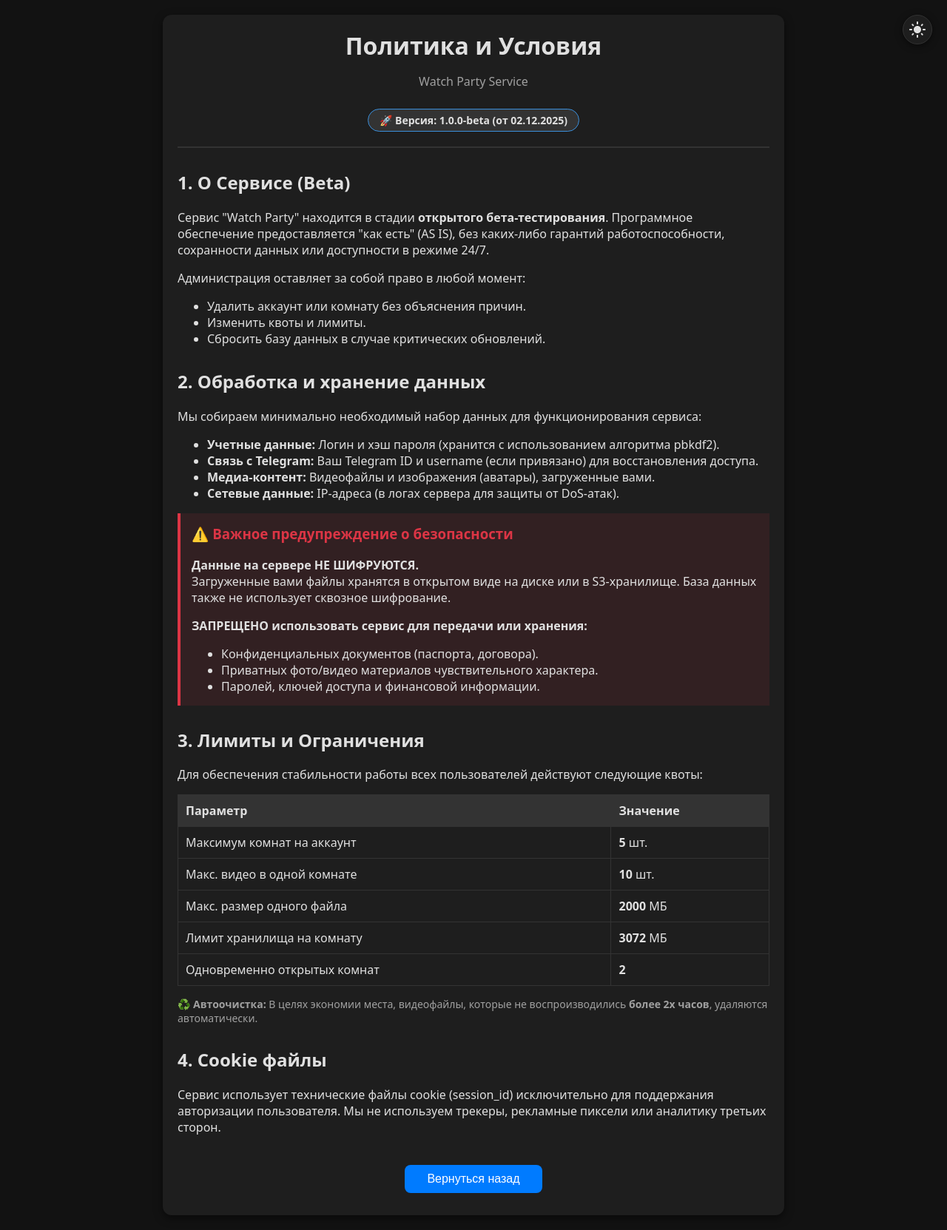
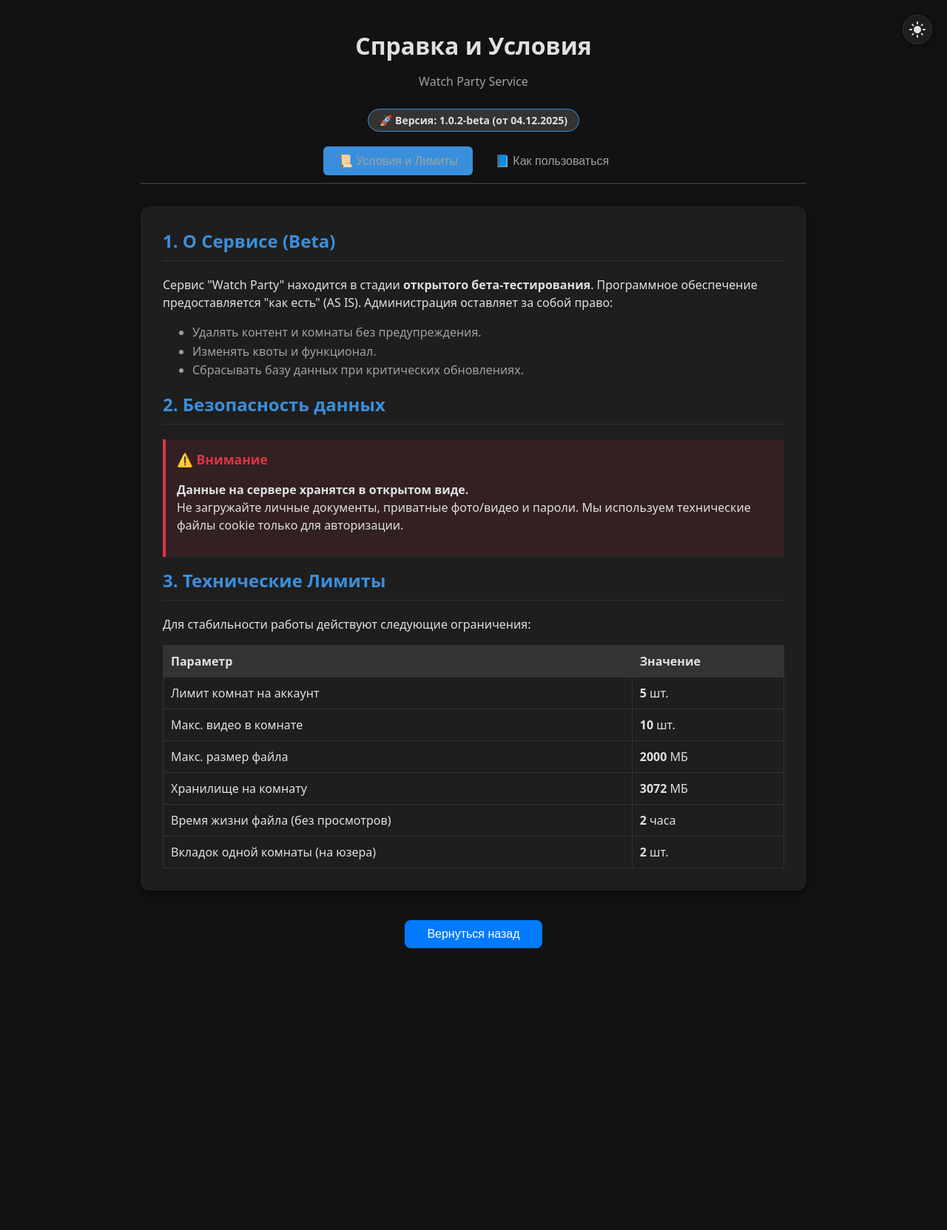
Before and after one commit to TeaGuardian/Watch-Party, a Flask app: page /policy in a window 1280 px wide. Shown: the whole page at 74% size. After the commit the page ends 1282 px from the top, so only its background shows below. Run offline with Flask 3, Linux system fonts and the light colour scheme; some libraries are stand-ins or nearby versions.

Commit message:
WTService ui style update

```diff
--- a/app/__init__.py
+++ b/app/__init__.py
@@ -85,14 +85,14 @@
         if r_uuid_str not in user_conns and len(user_conns) >= AppConfig.MAX_OPENED_ROOMS:
             return redirect('/')
 
-        # [NEW] 4. Выбор шаблона
+        # 4. Выбор шаблона
         template_name = 'voiced_room.html' if room.has_voice_chat else 'room.html'
 
         return render_template(template_name,
                                room_uuid=str(room_uuid),
                                max_video_size=AppConfig.MAX_VIDEO_SIZE_BYTES,
+                               video_retention_hours=AppConfig.MAX_VIDEO_RETENTION_HOURS,
                                current_user=current_user)
-
     @app.route('/content/<path:filename>')
     def serve_content(filename):
         if StorageConfig.USE_S3:
--- a/app/routes.py
+++ b/app/routes.py
@@ -21,7 +21,7 @@
 
 sys.path.append(os.path.dirname(os.path.dirname(os.path.abspath(__file__))))
 from core.models import Room, Video, NewsPost, User, RoomAccess, db, DailyWatchStat
-from core.cache import get_cache, set_cache
+from core.cache import get_cache, set_cache, delete_cache
 from core.validators import validate_password_strength
 from config import BotConfig, AppConfig
 from tasks.media import process_video_task, delete_storage_folder_task, delete_account_files_task
@@ -870,10 +870,10 @@
 
     # 2. Считаем (Тяжелые операции)
     total_seconds = DailyWatchStat.select(fn.SUM(DailyWatchStat.total_seconds)).scalar() or 0
-    total_hours = round(total_seconds / 3600, 1)
+    total_hours = float(round(total_seconds / 3600, 1))
 
     total_storage_bytes = Video.select(fn.SUM(Video.file_size)).scalar() or 0
-    total_storage_gb = round(total_storage_bytes / (1024 ** 3), 2)
+    total_storage_gb = float(round(total_storage_bytes / (1024 ** 3), 2))
 
     stats = {
         'users_total': User.select().count(),
@@ -910,7 +910,7 @@
         # Тяжелый подзапрос для каждого юзера
         total_sec = DailyWatchStat.select(fn.SUM(DailyWatchStat.total_seconds)).where(
             DailyWatchStat.user == u).scalar() or 0
-        total_hours = round(total_sec / 3600, 1)
+        total_hours = float(round(total_sec / 3600, 1))
 
         d = u.to_dict()
         d['total_hours'] = total_hours
--- a/app/sockets.py
+++ b/app/sockets.py
@@ -116,7 +116,7 @@
 
 @socketio.on('connect')
 @db_session
-def on_connect():
+def on_connect(*args, **kwargs):
     user = get_current_user()
     if user:
         join_room(f"user_{user.id}")
--- a/config.py
+++ b/config.py
@@ -28,6 +28,8 @@
     # Лимит на общий вес файлов в комнате (по умолчанию 3 ГБ)
     MAX_ROOM_STORAGE_MB = int(os.getenv("MAX_ROOM_STORAGE_MB", 3072))
     MAX_ROOM_STORAGE_BYTES = MAX_ROOM_STORAGE_MB * 1024 * 1024
+
+    MAX_VIDEO_RETENTION_HOURS = int(os.getenv("MAX_VIDEO_RETENTION_HOURS", 2))
 
     MAX_CONTENT_LENGTH = MAX_VIDEO_SIZE_BYTES + 10 * 1024 * 1024
 
--- a/templates/policy.html
+++ b/templates/policy.html
@@ -2,61 +2,54 @@
 {% extends 'base.html' %}
 
 {% block content %}
-<div class="policy-container" style="max-width: 800px; margin: 0 auto; padding: 20px; background: var(--bg-card); border-radius: 12px; box-shadow: 0 4px 12px var(--shadow-color);">
+<div class="dashboard-container" style="max-width: 900px; margin: 0 auto;">
 
-    <div style="text-align: center; margin-bottom: 30px; border-bottom: 2px solid var(--border-color); padding-bottom: 20px;">
-        <h1 style="margin: 0;">Политика и Условия</h1>
+    <!-- Заголовок -->
+    <div style="text-align: center; margin-bottom: 20px;">
+        <h1 style="margin: 0;">Справка и Условия</h1>
         <p style="color: var(--text-muted);">Watch Party Service</p>
         <div style="background: var(--bg-hover); display: inline-block; padding: 5px 15px; border-radius: 20px; margin-top: 10px; font-weight: bold; font-size: 14px; border: 1px solid var(--primary-color);">
-            🚀 Версия: 1.0.0-beta (от 02.12.2025)
+            🚀 Версия: 1.0.2-beta (от 04.12.2025)
         </div>
     </div>
 
-    <section style="margin-bottom: 30px;">
+    <!-- Навигация (Табы) -->
+    <nav class="nav-tabs" style="justify-content: center; margin-bottom: 30px;">
+        <button class="tab-btn active" onclick="openPolicyTab('terms')">📜 Условия и Лимиты</button>
+        <button class="tab-btn" onclick="openPolicyTab('guide')">📘 Как пользоваться</button>
+    </nav>
+
+    <!-- Вклдака 1: Политика и Лимиты -->
+    <div id="tab-terms" class="policy-tab-content active">
+        <div class="policy-card">
+            <section>
                 <h2>1. О Сервисе (Beta)</h2>
                 <p>
                     Сервис "Watch Party" находится в стадии <b>открытого бета-тестирования</b>.
-            Программное обеспечение предоставляется "как есть" (AS IS), без каких-либо гарантий работоспособности,
-            сохранности данных или доступности в режиме 24/7.
+                    Программное обеспечение предоставляется "как есть" (AS IS). Администрация оставляет за собой право:
                 </p>
-        <p>Администрация оставляет за собой право в любой момент:</p>
                 <ul>
-            <li>Удалить аккаунт или комнату без объяснения причин.</li>
-            <li>Изменить квоты и лимиты.</li>
-            <li>Сбросить базу данных в случае критических обновлений.</li>
+                    <li>Удалять контент и комнаты без предупреждения.</li>
+                    <li>Изменять квоты и функционал.</li>
+                    <li>Сбрасывать базу данных при критических обновлениях.</li>
                 </ul>
             </section>
 
-    <section style="margin-bottom: 30px;">
-        <h2>2. Обработка и хранение данных</h2>
-        <p>Мы собираем минимально необходимый набор данных для функционирования сервиса:</p>
-        <ul>
-            <li><b>Учетные данные:</b> Логин и хэш пароля (хранится с использованием алгоритма pbkdf2).</li>
-            <li><b>Связь с Telegram:</b> Ваш Telegram ID и username (если привязано) для восстановления доступа.</li>
-            <li><b>Медиа-контент:</b> Видеофайлы и изображения (аватары), загруженные вами.</li>
-            <li><b>Сетевые данные:</b> IP-адреса (в логах сервера для защиты от DoS-атак).</li>
-        </ul>
+            <section>
+                <h2>2. Безопасность данных</h2>
                 <div style="background: rgba(220, 53, 69, 0.1); border-left: 4px solid #dc3545; padding: 15px; margin: 15px 0;">
-            <h3 style="margin-top: 0; color: #dc3545;">⚠️ Важное предупреждение о безопасности</h3>
+                    <h3 style="margin-top: 0; color: #dc3545;">⚠️ Внимание</h3>
                     <p>
-                <b>Данные на сервере НЕ ШИФРУЮТСЯ.</b> <br>
-                Загруженные вами файлы хранятся в открытом виде на диске или в S3-хранилище.
-                База данных также не использует сквозное шифрование.
+                        <b>Данные на сервере хранятся в открытом виде.</b><br>
+                        Не загружайте личные документы, приватные фото/видео и пароли.
+                        Мы используем технические файлы cookie только для авторизации.
                     </p>
-            <p style="font-weight: bold;">
-                ЗАПРЕЩЕНО использовать сервис для передачи или хранения:
-            </p>
-            <ul style="margin-bottom: 0;">
-                <li>Конфиденциальных документов (паспорта, договора).</li>
-                <li>Приватных фото/видео материалов чувствительного характера.</li>
-                <li>Паролей, ключей доступа и финансовой информации.</li>
-            </ul>
                 </div>
             </section>
 
-    <section style="margin-bottom: 30px;">
-        <h2>3. Лимиты и Ограничения</h2>
-        <p>Для обеспечения стабильности работы всех пользователей действуют следующие квоты:</p>
+            <section>
+                <h2>3. Технические Лимиты</h2>
+                <p>Для стабильности работы действуют следующие ограничения:</p>
 
                 <table class="data-table" style="width: 100%; border-collapse: collapse; margin-top: 10px;">
                     <thead>
@@ -67,44 +60,125 @@
                     </thead>
                     <tbody>
                         <tr>
-                    <td style="padding: 10px; border: 1px solid var(--border-color);">Максимум комнат на аккаунт</td>
+                            <td style="padding: 10px; border: 1px solid var(--border-color);">Лимит комнат на аккаунт</td>
                             <td style="padding: 10px; border: 1px solid var(--border-color);"><b>{{ config.MAX_ROOMS_COUNT }}</b> шт.</td>
                         </tr>
                         <tr>
-                    <td style="padding: 10px; border: 1px solid var(--border-color);">Макс. видео в одной комнате</td>
+                            <td style="padding: 10px; border: 1px solid var(--border-color);">Макс. видео в комнате</td>
                             <td style="padding: 10px; border: 1px solid var(--border-color);"><b>{{ config.MAX_ROOM_VIDEOS }}</b> шт.</td>
                         </tr>
                         <tr>
-                    <td style="padding: 10px; border: 1px solid var(--border-color);">Макс. размер одного файла</td>
+                            <td style="padding: 10px; border: 1px solid var(--border-color);">Макс. размер файла</td>
                             <td style="padding: 10px; border: 1px solid var(--border-color);"><b>{{ config.MAX_VIDEO_SIZE_MB }}</b> МБ</td>
                         </tr>
                         <tr>
-                    <td style="padding: 10px; border: 1px solid var(--border-color);">Лимит хранилища на комнату</td>
+                            <td style="padding: 10px; border: 1px solid var(--border-color);">Хранилище на комнату</td>
                             <td style="padding: 10px; border: 1px solid var(--border-color);"><b>{{ config.MAX_ROOM_STORAGE_MB }}</b> МБ</td>
                         </tr>
                         <tr>
-                    <td style="padding: 10px; border: 1px solid var(--border-color);">Одновременно открытых комнат</td>
-                    <td style="padding: 10px; border: 1px solid var(--border-color);"><b>{{ config.MAX_OPENED_ROOMS }}</b></td>
+                            <td style="padding: 10px; border: 1px solid var(--border-color);">Время жизни файла (без просмотров)</td>
+                            <td style="padding: 10px; border: 1px solid var(--border-color);"><b>{{ config.MAX_VIDEO_RETENTION_HOURS }}</b> часа</td>
+                        </tr>
+                        <tr>
+                            <td style="padding: 10px; border: 1px solid var(--border-color);">Вкладок одной комнаты (на юзера)</td>
+                            <td style="padding: 10px; border: 1px solid var(--border-color);"><b>{{ config.MAX_DUPLICATION }}</b> шт.</td>
                         </tr>
                     </tbody>
                 </table>
+            </section>
+        </div>
+    </div>
 
-        <div style="margin-top: 15px; font-size: 14px; color: var(--text-muted);">
-            <p><b>♻️ Автоочистка:</b> В целях экономии места, видеофайлы, которые не воспроизводились <b>более 2х часов</b>, удаляются автоматически.</p>
+    <!-- Вкладка 2: Гайд пользователя -->
+    <div id="tab-guide" class="policy-tab-content" style="display: none;">
+
+        <!-- Секция: Профиль -->
+        <div class="policy-card">
+            <h2>👤 Профиль и Доступ</h2>
+            <p>Чтобы полноценно пользоваться сервисом, необходимо пройти верификацию:</p>
+            <ol>
+                <li>Зарегистрируйтесь на сайте.</li>
+                <li>Перейдите во вкладку <b>Профиль</b>.</li>
+                <li>Нажмите <b>"Привязать Telegram"</b> и перейдите в бота.</li>
+                <li>Нажмите <code>Старт</code> в боте. Ваш аккаунт получит статус <i>Verified</i>.</li>
+                <li>После проверки администратором вы получите доступ к созданию комнат.</li>
+            </ol>
+            <p>В профиле вы также можете установить аватарку и посмотреть свою статистику просмотров.</p>
         </div>
-    </section>
 
-    <section style="margin-bottom: 30px;">
-        <h2>4. Cookie файлы</h2>
+        <!-- Секция: Комнаты -->
+        <div class="policy-card">
+            <h2>🏠 Комнаты</h2>
+            <p>Вы можете создавать собственные кинозалы во вкладке <b>Комнаты</b>.</p>
+
+            <h3>Настройки комнаты</h3>
+            <ul>
+                <li><b>Название и Цвет:</b> Для персонализации.</li>
+                <li><b>Закрытая комната (Private):</b> В такую комнату нельзя попасть по прямой ссылке. Гость увидит экран "Постучаться". Владелец получит уведомление и сможет пустить или отклонить гостя.</li>
+                <li><b>Управление гостями:</b> Если галочка включена, любой зритель может ставить паузу, перематывать и переключать видео. Если выключена — управляет только Владелец.</li>
+            </ul>
+        </div>
+
+        <!-- Секция: Видео -->
+        <div class="policy-card">
+            <h2>🎬 Видео и Плеер</h2>
+            <p>Сервис поддерживает загрузку файлов <code>.mp4</code>, <code>.mkv</code>, <code>.avi</code>, <code>.mov</code>.</p>
+
+            <h3>Синхронизация</h3>
             <p>
-            Сервис использует технические файлы cookie (session_id) исключительно для поддержания авторизации пользователя.
-            Мы не используем трекеры, рекламные пиксели или аналитику третьих сторон.
+                Плеер синхронизируется автоматически.
+                <br>🟢 <b>Зеленый статус:</b> Вы смотрите синхронно с сервером.
+                <br>🔴 <b>Красный статус:</b> Вы отстали, плеер скоро сам вас перемотает.
             </p>
-    </section>
+            <p><i>Если Владелец в сети — он задает время для всех. Если владельца нет — время согласовывается между стабильными зрителями.</i></p>
 
-    <div style="text-align: center; margin-top: 40px;">
+            <h3>Автоудаление</h3>
+            <p>
+                Мы не храним файлы вечно. У каждого видео есть таймер жизни (см. Лимиты).
+                Таймер сбрасывается каждый раз, когда кто-то нажимает <b>Play</b>.
+                Если видео никто не смотрит указанное время — оно удаляется безвозвратно.
+            </p>
+        </div>
+
+    </div>
+
+    <div style="text-align: center; margin-top: 40px; margin-bottom: 40px;">
         <button class="btn btn-primary" onclick="window.history.back()" style="width: auto; padding: 10px 30px;">Вернуться назад</button>
     </div>
 
 </div>
+
+<style>
+    .policy-card {
+        background: var(--bg-card);
+        padding: 30px;
+        border-radius: 12px;
+        box-shadow: 0 4px 12px var(--shadow-color);
+        margin-bottom: 20px;
+    }
+    .policy-card h2 { margin-top: 0; color: var(--primary-color); border-bottom: 1px solid var(--border-color); padding-bottom: 10px;}
+    .policy-card h3 { font-size: 1.1em; color: var(--text-main); margin-top: 20px; }
+    .policy-card ul, .policy-card ol { line-height: 1.6; color: var(--text-muted); }
+    .policy-card p { color: var(--text-main); line-height: 1.5; }
+</style>
+
+<script>
+    function openPolicyTab(tabName) {
+        // Скрываем все
+        document.querySelectorAll('.policy-tab-content').forEach(el => el.style.display = 'none');
+        document.querySelectorAll('.tab-btn').forEach(el => el.classList.remove('active'));
+
+        // Показываем нужный
+        document.getElementById(`tab-${tabName}`).style.display = 'block';
+
+        // Подсвечиваем кнопку (ищем по тексту onclick, так проще без ID)
+        const btn = document.querySelector(`button[onclick="openPolicyTab('${tabName}')"]`);
+        if(btn) btn.classList.add('active');
+    }
+</script>
 {% endblock %}
+
+{% block scripts %}
+<!-- Используем стили дашборда для табов и кнопок -->
+<link rel="stylesheet" href="{{ url_for('static', filename='css/dashboard.css') }}">
+{% endblock %}
--- a/templates/room.html
+++ b/templates/room.html
@@ -134,7 +134,9 @@
 <!-- Данные для JS -->
 <script>
     const ROOM_UUID = "{{ room_uuid }}";
-    const MAX_VIDEO_SIZE = {{ max_video_size }}; // Flask подставит число
+    const MAX_VIDEO_SIZE = {{ max_video_size }};
+    const USER_ID = {{ current_user.id }};
+    const RETENTION_HOURS = {{ video_retention_hours }};
 </script>
 {% endblock %}
 
--- a/templates/voiced_room.html
+++ b/templates/voiced_room.html
@@ -146,7 +146,8 @@
 <script>
     const ROOM_UUID = "{{ room_uuid }}";
     const MAX_VIDEO_SIZE = {{ max_video_size }};
-    const USER_ID = {{ current_user.id }}; // Нужно для идентификации себя в войсе
+    const USER_ID = {{ current_user.id }};
+    const RETENTION_HOURS = {{ video_retention_hours }};
 </script>
 {% endblock %}
 
```
Also changed, not shown: core/models.py (+9 -2 lines), static/js/dashboard.js (+17 -1 lines), static/js/room.js (+57 -9 lines), tasks/media.py (+13 -1 lines). Lines whose indentation alone changed are shown as unchanged.
